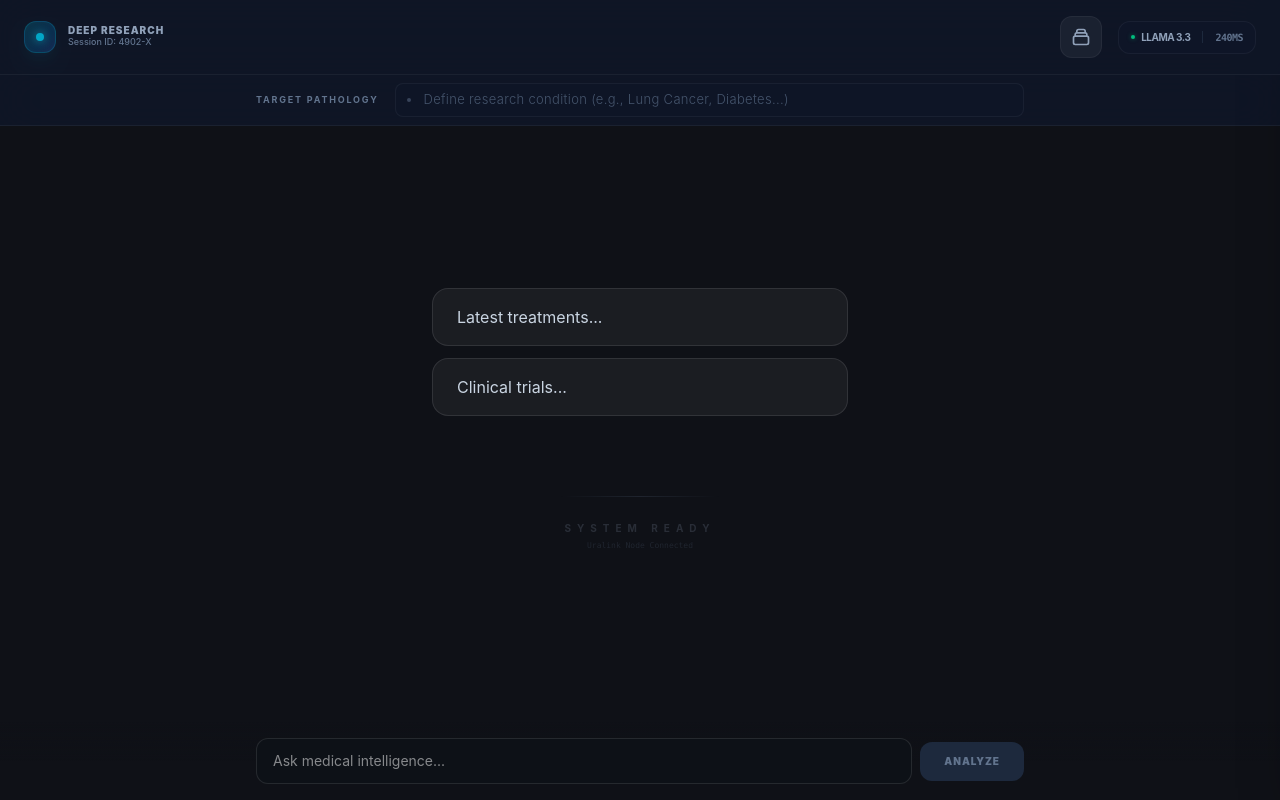
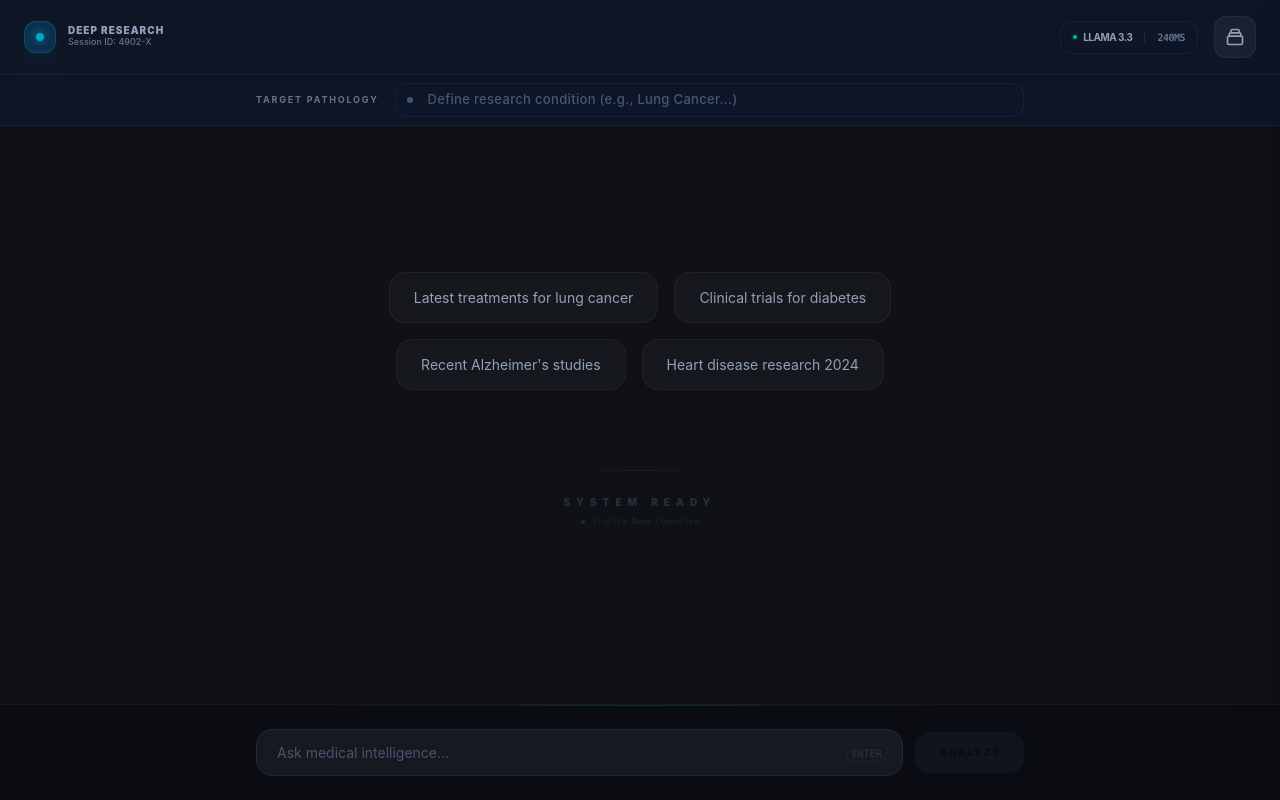
Before and after one commit to nehasingh10985-a11y/uralink, a React app in the folder frontend/: page / in a window 1280 px wide. Built offline with nearby package versions, Linux system fonts and the light colour scheme; the HTML template or start-up script is replaced by a standard one.

Commit message:
fix frontend code

```diff
--- a/frontend/src/App.jsx
+++ b/frontend/src/App.jsx
@@ -1,4 +1,4 @@
-import { useState, useEffect, useCallback } from "react";
+import { useState, useEffect, useCallback } from "react"; // 1. useCallback import kiya
 import { v4 as uuidv4 } from "uuid";
 import Header from "./components/Header";
 import DiseaseBar from "./components/DiseaseBar";
@@ -31,6 +31,7 @@ export default function App() {
     setQuery("");
   };
 
+  // --- OPTIMIZED: Memoized Toggle Logic ---
   const handleToggleSave = useCallback((paper, showToast = true) => {
     setSavedPapers((prev) => {
       const paperUniqueKey = paper.doi || paper.title;
@@ -54,41 +55,32 @@ export default function App() {
         return prev.filter((p) => (p.doi || p.title) !== paperUniqueKey);
       } else {
         if (showToast) toast.success("Saved to Workbench", toastConfig);
+        // Note: isSidebarOpen toggle yahan callback ke bahar effect handle karega
         return [...prev, paper];
       }
     });
-  }, []);
+  }, []); // Empty array matlab identity stable rahegi
 
+  // --- NEW: Memoized Sidebar Toggle ---
   const handleToggleWorkbench = useCallback(() => {
     setIsSidebarOpen((prev) => !prev);
   }, []);
 
   return (
-    // 'h-screen' zaroori hai taaki app mobile screen ke andar rahe
     <div className="flex h-screen bg-[#0f1117] text-gray-200 font-sans overflow-hidden relative">
-      <Toaster position="top-right" reverseOrder={false} />
+      <Toaster position="bottom-right" reverseOrder={false} />
 
-      {/* Main Container */}
       <div
-        className={`flex flex-col flex-1 min-w-0 transition-all duration-500 relative ${
-          isSidebarOpen ? "lg:mr-96" : "mr-0"
-        }`}
+        className={`flex flex-col flex-1 transition-all duration-500 ${isSidebarOpen ? "mr-0 lg:mr-96" : "mr-0"}`}
       >
-        {/* Header - Fixed at top */}
+        {/* Memoized Header will not re-render on query state change */}
         <Header
           onToggleWorkbench={handleToggleWorkbench}
           savedCount={savedPapers.length}
         />
 
-        {/* Content Area - Scrollable */}
-        <div className="flex-1 flex flex-col overflow-hidden">
-          {/* DiseaseBar - Mobile par tight padding */}
-          <div className="px-2 md:px-0">
         <DiseaseBar disease={disease} setDisease={setDisease} />
-          </div>
 
-          {/* ChatArea - Iska apna internal scroll hona chahiye */}
-          <div className="flex-1 overflow-y-auto custom-scrollbar">
         <ChatArea
           messages={messages}
           loadingPhase={loadingPhase}
@@ -97,11 +89,7 @@ export default function App() {
           savedPapers={savedPapers}
           onToggleSave={handleToggleSave}
         />
-          </div>
-        </div>
 
-        {/* InputBar - Mobile par bottom par fixed rahega */}
-        <div className="p-2 md:p-4 bg-[#0f1117] border-t border-white/5">
         <InputBar
           query={query}
           setQuery={setQuery}
@@ -109,16 +97,7 @@ export default function App() {
           loading={loadingPhase !== null}
         />
       </div>
-      </div>
 
-      {/* Sidebar - Mobile par Overlay ban jayega, Desktop par Push karega */}
-      <div
-        className={`
-        fixed top-0 right-0 h-full z-[60] transition-transform duration-300
-        ${isSidebarOpen ? "translate-x-0" : "translate-x-full"}
-        lg:relative lg:translate-x-0 ${isSidebarOpen ? "lg:w-96" : "lg:w-0"}
-      `}
-      >
       <WorkbenchSidebar
         isOpen={isSidebarOpen}
         setIsOpen={setIsSidebarOpen}
@@ -126,14 +105,5 @@ export default function App() {
         onRemove={handleToggleSave}
       />
     </div>
-
-      {/* Mobile Overlay - Jab sidebar khule toh background dark ho jaye */}
-      {isSidebarOpen && (
-        <div
-          className="fixed inset-0 bg-black/50 z-[55] lg:hidden"
-          onClick={() => setIsSidebarOpen(false)}
-        />
-      )}
-    </div>
   );
 }
--- a/frontend/src/components/ChatArea.jsx
+++ b/frontend/src/components/ChatArea.jsx
@@ -1,7 +1,7 @@
 import MessageBubble from "./MessageBubble";
 import WelcomeScreen from "./WelcomeScreen";
 import Loader from "./Loader";
-import SkeletonCard from "./SkeletonCard"; // SkeletonCard import karna mat bhoolna
+import SkeletonCard from "./SkeletonCard";
 
 export default function ChatArea({
   messages,
@@ -12,11 +12,12 @@ export default function ChatArea({
   onToggleSave,
 }) {
   return (
-    <div className="flex-1 overflow-y-auto px-6 md:px-16 py-8 flex flex-col scroll-smooth custom-scrollbar">
-      {/* 1. Full-Height Welcome Screen */}
+    // 'px-4' for mobile, 'md:px-16' for desktop
+    <div className="flex-1 overflow-y-auto px-4 md:px-16 py-4 md:py-8 flex flex-col scroll-smooth custom-scrollbar">
+      {/* 1. Full-Height Welcome Screen - Height adjusted for mobile */}
       {messages.length === 0 && (
-        <div className="flex-1 flex items-center justify-center min-h-[70vh]">
-          <div className="animate-in fade-in zoom-in duration-1000">
+        <div className="flex-1 flex items-center justify-center min-h-[60vh] md:min-h-[70vh]">
+          <div className="animate-in fade-in zoom-in duration-1000 w-full">
             <WelcomeScreen setQuery={setQuery} />
           </div>
         </div>
@@ -24,7 +25,8 @@ export default function ChatArea({
 
       {/* 2. Wide Message Container */}
       <div className="max-w-7xl mx-auto w-full flex flex-col">
-        <div className="flex flex-col gap-12 md:gap-20">
+        {/* Gap reduced for mobile to save vertical space */}
+        <div className="flex flex-col gap-6 md:gap-20">
           {messages.map((msg, i) => (
             <div
               key={i}
@@ -40,12 +42,11 @@ export default function ChatArea({
 
           {/* 3. Research Loader & Skeleton Section */}
           {loadingPhase === "research" && (
-            <div className="py-10 border-t border-white/5 space-y-8 animate-in fade-in duration-500">
-              {/* Loader indicator */}
+            <div className="py-6 md:py-10 border-t border-white/5 space-y-6 md:space-y-8 animate-in fade-in duration-500">
               <Loader phase="research" />
 
-              {/* --- SKELETON GRID ADDED HERE --- */}
-              <div className="grid grid-cols-1 md:grid-cols-2 lg:grid-cols-4 gap-4 mt-6">
+              {/* Responsive Grid: 1 col on mobile, 2 on tablet, 4 on desktop */}
+              <div className="grid grid-cols-1 sm:grid-cols-2 lg:grid-cols-4 gap-4 mt-4 md:mt-6">
                 {[1, 2, 3, 4].map((i) => (
                   <SkeletonCard key={i} />
                 ))}
@@ -55,8 +56,8 @@ export default function ChatArea({
         </div>
       </div>
 
-      {/* 4. Large Bottom Spacer */}
-      <div ref={bottomRef} className="h-40 shrink-0" />
+      {/* 4. Bottom Spacer - Adjusted so it doesn't leave a huge blank gap on small screens */}
+      <div ref={bottomRef} className="h-28 md:h-40 shrink-0" />
     </div>
   );
 }
--- a/frontend/src/components/DiseaseBar.jsx
+++ b/frontend/src/components/DiseaseBar.jsx
@@ -2,21 +2,32 @@ import React from "react";
 
 export default function DiseaseBar({ disease, setDisease }) {
   return (
-    <div className="bg-[#0f172a]/80 backdrop-blur-xl border-b border-white/5 px-4 py-2 flex justify-center">
+    <div className="bg-[#0f172a]/90 backdrop-blur-xl border-b border-white/5 px-3 md:px-4 py-2 flex justify-center sticky top-[64px] z-40">
       <div className="max-w-3xl w-full flex items-center gap-3 md:gap-4">
-        {/* Professional Label (Hidden on small mobile screens) */}
+        {/* Professional Label (Sirf Desktop par dikhega) */}
         <span className="hidden md:block text-[9px] text-slate-500 font-bold uppercase tracking-[0.2em] shrink-0">
           Target Pathology
         </span>
 
-        {/* Ultra-sleek Input Field */}
-        <div className="flex-1 relative flex items-center">
-          {/* Subtle indicator dot instead of Emoji */}
-          <div className="absolute left-3 w-1 h-1 rounded-full bg-slate-500/50"></div>
+        {/* Input Container */}
+        <div className="flex-1 relative flex items-center group">
+          {/* Subtle indicator dot - Mobile par thoda highlight kiya hai */}
+          <div
+            className={`absolute left-3 w-1.5 h-1.5 rounded-full transition-all duration-300 ${
+              disease
+                ? "bg-cyan-500 shadow-[0_0_8px_rgba(6,182,212,0.8)]"
+                : "bg-slate-600"
+            }`}
+          ></div>
 
           <input
-            className="w-full bg-slate-900/40 border border-white/5 focus:border-slate-600/50 focus:bg-slate-900/80 rounded-lg pl-7 pr-4 py-1.5 text-[12px] md:text-[13px] text-slate-200 placeholder:text-slate-600 outline-none transition-all duration-300 font-light tracking-wide"
-            placeholder="Define research condition (e.g., Lung Cancer, Diabetes...)"
+            className="w-full bg-slate-900/40 border border-white/5 focus:border-cyan-500/30 focus:bg-slate-900/80 rounded-xl pl-8 pr-4 py-2 md:py-1.5 text-[13px] md:text-[13px] text-slate-200 placeholder:text-slate-500/70 outline-none transition-all duration-300 font-medium tracking-wide"
+            // Mobile par placeholder ko thoda chota rakha hai
+            placeholder={
+              window.innerWidth < 640
+                ? "Search condition..."
+                : "Define research condition (e.g., Lung Cancer...)"
+            }
             value={disease}
             onChange={(e) => setDisease(e.target.value)}
           />
--- a/frontend/src/components/Header.jsx
+++ b/frontend/src/components/Header.jsx
@@ -1,41 +1,53 @@
 import React, { memo } from "react";
 
-// memo se wrap kiya hai taaki input type karte waqt ye re-render na ho
 const Header = memo(({ onToggleWorkbench, savedCount }) => {
-  console.log("Header Rendered"); // Check karne ke liye ki typing par ye render nahi ho raha
+  console.log("Header Rendered");
 
   return (
-    <div className="bg-[#0f172a]/80 backdrop-blur-xl border-b border-white/5 px-4 md:px-6 py-3 md:py-4 flex items-center justify-between sticky top-0 z-[100] w-full">
-      {" "}
+    // 'px-4' for mobile, 'md:px-6' for desktop
+    <div className="bg-[#0f172a]/80 backdrop-blur-xl border-b border-white/5 px-4 md:px-6 py-3 md:py-4 flex items-center justify-between sticky top-0 z-50">
       {/* 1. Left Section: Identity */}
-      <div className="flex items-center gap-3">
-        <div className="w-8 h-8 rounded-xl bg-gradient-to-br from-cyan-500/20 to-blue-500/20 border border-cyan-500/20 flex items-center justify-center shadow-lg shadow-cyan-500/5">
-          <div className="w-2 h-2 bg-cyan-400 rounded-full animate-pulse shadow-[0_0_10px_rgba(34,211,238,0.8)]"></div>
+      <div className="flex items-center gap-2 md:gap-3">
+        {/* Icon size slightly smaller on mobile */}
+        <div className="w-7 h-7 md:w-8 md:h-8 rounded-lg md:rounded-xl bg-gradient-to-br from-cyan-500/20 to-blue-500/20 border border-cyan-500/20 flex items-center justify-center shadow-lg shadow-cyan-500/5">
+          <div className="w-1.5 h-1.5 md:w-2 md:h-2 bg-cyan-400 rounded-full animate-pulse shadow-[0_0_10px_rgba(34,211,238,0.8)]"></div>
         </div>
+
         <div className="flex flex-col">
-          <span className="text-[10px] text-slate-400 font-black uppercase tracking-widest leading-none">
+          <span className="text-[9px] md:text-[10px] text-slate-400 font-black uppercase tracking-widest leading-none">
             Deep Research
           </span>
-          <span className="text-[9px] text-slate-500 font-medium">
+          {/* Mobile par Session ID ko hidden ya bohot chota rakhein taaki layout na bigde */}
+          <span className="text-[8px] md:text-[9px] text-slate-500 font-medium hidden sm:block">
             Session ID: 4902-X
           </span>
         </div>
       </div>
+
       {/* 2. Right Section: Workbench & Stats */}
-      <div className="flex items-center gap-4">
-        {/* Workbench Toggle Button */}
+      <div className="flex items-center gap-2 md:gap-4">
+        {/* System Stats Pill - Desktop only */}
+        <div className="hidden md:flex items-center gap-3 px-3 py-2 rounded-xl bg-slate-900/50 border border-white/5 text-[10px] font-bold uppercase tracking-tighter">
+          <span className="flex items-center gap-1.5 text-slate-400">
+            <div className="w-1 h-1 bg-emerald-500 rounded-full shadow-[0_0_4px_rgba(16,185,129,0.5)]"></div>
+            Llama 3.3
+          </span>
+          <div className="w-[1px] h-3 bg-slate-800"></div>
+          <span className="text-slate-500 font-mono">240ms</span>
+        </div>
+
+        {/* Workbench Toggle Button - Slightly smaller on mobile */}
         <button
           onClick={onToggleWorkbench}
-          className={`group relative p-2.5 rounded-xl transition-all duration-300 border ${
+          className={`group relative p-2 md:p-2.5 rounded-lg md:rounded-xl transition-all duration-300 border ${
             savedCount > 0
               ? "bg-cyan-500/5 border-cyan-500/30 text-cyan-400 shadow-[0_0_15px_rgba(6,182,212,0.1)]"
               : "bg-white/5 border-white/5 text-slate-400 hover:border-white/10"
           }`}
           title="Open Research Workbench"
         >
-          {/* Briefcase/Workbench Icon */}
           <svg
-            className="w-5 h-5 transition-transform group-hover:scale-110"
+            className="w-4 h-4 md:w-5 md:h-5 transition-transform group-hover:scale-110"
             fill="none"
             stroke="currentColor"
             viewBox="0 0 24 24"
@@ -50,21 +62,11 @@ const Header = memo(({ onToggleWorkbench, savedCount }) => {
 
           {/* Notification Badge */}
           {savedCount > 0 && (
-            <span className="absolute -top-1.5 -right-1.5 bg-cyan-500 text-black text-[10px] font-black px-1.5 py-0.5 rounded-full ring-4 ring-[#0f172a] animate-in zoom-in">
+            <span className="absolute -top-1 -right-1 md:-top-1.5 md:-right-1.5 bg-cyan-500 text-black text-[8px] md:text-[10px] font-black px-1.5 py-0.5 rounded-full ring-2 md:ring-4 ring-[#0f172a] animate-in zoom-in">
               {savedCount}
             </span>
           )}
         </button>
-
-        {/* System Stats Pill */}
-        <div className="hidden md:flex items-center gap-3 px-3 py-2 rounded-xl bg-slate-900/50 border border-white/5 text-[10px] font-bold uppercase tracking-tighter">
-          <span className="flex items-center gap-1.5 text-slate-400">
-            <div className="w-1 h-1 bg-emerald-500 rounded-full shadow-[0_0_4px_rgba(16,185,129,0.5)]"></div>
-            Llama 3.3
-          </span>
-          <div className="w-[1px] h-3 bg-slate-800"></div>
-          <span className="text-slate-500 font-mono">240ms</span>
-        </div>
       </div>
     </div>
   );
--- a/frontend/src/components/InputBar.jsx
+++ b/frontend/src/components/InputBar.jsx
@@ -2,30 +2,53 @@ import React from "react";
 
 export default function InputBar({ query, setQuery, onSubmit, loading }) {
   return (
-    <div className="fixed bottom-0 left-0 right-0 p-4 bg-gradient-to-t from-[#0f1117] via-[#0f1117] to-transparent z-40">
-      {/* Container: Content ko center mein rakhega */}
-      <div className="max-w-3xl mx-auto flex gap-2 items-center">
-        {/* Input Field */}
-        <input
-          value={query}
-          onChange={(e) => setQuery(e.target.value)}
-          onKeyDown={(e) => e.key === "Enter" && onSubmit()}
-          className="flex-1 bg-[#0d1117] border border-white/10 rounded-xl px-4 py-3 text-sm text-white focus:outline-none focus:border-cyan-500/50 transition-colors"
-          placeholder="Ask medical intelligence..."
-          disabled={loading}
-        />
+    <div className="bg-[#0b0d12]/95 backdrop-blur-md border-t border-white/5 px-4 py-4 md:py-6 relative overflow-hidden">
+      {/* Subtle background glow to connect with the "Neural" theme */}
+      <div className="absolute top-0 left-1/2 -translate-x-1/2 w-1/2 h-[1px] bg-gradient-to-r from-transparent via-cyan-500/20 to-transparent" />
 
-        {/* Analyze Button */}
+      <div className="max-w-3xl mx-auto flex gap-3 items-center">
+        {/* 1. Enhanced Input Field */}
+        <div className="relative flex-1 group">
+          <input
+            className="w-full bg-[#161922] border border-slate-800 focus:border-cyan-500/40 rounded-2xl px-5 py-3 text-[14px] text-slate-200 placeholder:text-slate-600 outline-none transition-all duration-300 group-hover:bg-[#1c202b] focus:shadow-[0_0_20px_rgba(6,182,212,0.05)]"
+            placeholder="Ask medical intelligence..."
+            value={query}
+            onChange={(e) => setQuery(e.target.value)}
+            onKeyDown={(e) => e.key === "Enter" && !loading && onSubmit()}
+          />
+
+          {/* Dynamic Loading Indicator */}
+          {loading ? (
+            <div className="absolute right-4 top-1/2 -translate-y-1/2">
+              <div className="w-4 h-4 border-2 border-cyan-500/20 border-t-cyan-400 rounded-full animate-spin" />
+            </div>
+          ) : (
+            <div className="hidden md:flex absolute right-4 top-1/2 -translate-y-1/2 items-center gap-1 opacity-20 group-focus-within:opacity-40 transition-opacity">
+              <span className="text-[10px] font-mono text-slate-400 border border-slate-700 px-1 rounded whitespace-nowrap">
+                ENTER
+              </span>
+            </div>
+          )}
+        </div>
+
+        {/* 2. Sharp Action Button */}
         <button
           onClick={onSubmit}
           disabled={loading || !query.trim()}
-          className={`px-6 py-3 rounded-xl font-black text-[10px] uppercase tracking-widest transition-all ${
-            loading || !query.trim()
-              ? "bg-slate-800 text-slate-500 cursor-not-allowed"
-              : "bg-cyan-600 text-white shadow-lg shadow-cyan-500/20 active:scale-95"
-          }`}
+          className="
+            relative group/btn overflow-hidden
+            bg-cyan-500 hover:bg-cyan-400
+            disabled:bg-slate-800 disabled:opacity-30
+            text-[#0a0f1a] font-black text-[11px] uppercase tracking-widest
+            px-6 py-3 rounded-2xl
+            transition-all active:scale-95
+            shadow-[0_0_20px_rgba(6,182,212,0.1)]
+          "
         >
-          {loading ? "Analyzing..." : "Analyze"}
+          <span className="relative z-10">{loading ? "Wait" : "Analyze"}</span>
+
+          {/* Subtle button shine animation on hover */}
+          <div className="absolute inset-0 bg-gradient-to-r from-transparent via-white/20 to-transparent -translate-x-full group-hover/btn:translate-x-full transition-transform duration-700" />
         </button>
       </div>
     </div>
--- a/frontend/src/components/WelcomeScreen.jsx
+++ b/frontend/src/components/WelcomeScreen.jsx
@@ -11,32 +11,55 @@ const suggestions = [
 export default function WelcomeScreen({ setQuery }) {
   return (
     <motion.div
-      initial={{ opacity: 0, scale: 0.98 }}
-      animate={{ opacity: 1, scale: 1 }}
-      transition={{ duration: 1, ease: "easeOut" }}
-      // Fixed inset-0 + flex-col + justify-center keeps everything in dead center
-      className="fixed inset-0 z-0 flex flex-col items-center justify-center p-6 pointer-events-none"
+      initial={{ opacity: 0, y: 10 }}
+      animate={{ opacity: 1, y: 0 }}
+      transition={{ duration: 0.8, ease: "easeOut" }}
+      // 'fixed' ko 'absolute' mein badla aur padding-top add kiya mobile ke liye
+      className="absolute inset-0 z-0 flex flex-col items-center justify-start md:justify-center p-6 pt-24 md:pt-6 pointer-events-none"
     >
       <div className="w-full max-w-2xl mx-auto pointer-events-auto">
-        {/* Responsive Chip Grid */}
-        <div className="flex flex-col gap-3 w-full max-w-md mx-auto px-4 mt-10">
-          {["Latest treatments...", "Clinical trials..."].map((text) => (
-            <button className="w-full py-4 px-6 rounded-2xl bg-white/5 border border-white/10 text-slate-300 text-sm md:text-base hover:bg-white/10 transition-all text-left">
-              {text}
+        {/* Suggestion Chips - Mobile par Stack, Tablet par Grid */}
+        <div className="flex flex-col sm:flex-row sm:flex-wrap items-center justify-center gap-3 md:gap-4">
+          {suggestions.map((s) => (
+            <button
+              key={s}
+              onClick={() => setQuery(s)}
+              className="
+                w-full sm:w-auto        /* Mobile pe full width */
+                px-5 md:px-6
+                py-4 md:py-3.5
+                rounded-xl md:rounded-2xl
+                border border-white/5
+                bg-white/[0.03]
+                text-[13px] md:text-[14px]
+                text-slate-400
+                hover:border-cyan-500/40
+                hover:text-cyan-400
+                hover:bg-cyan-500/5
+                transition-all duration-300
+                active:scale-[0.98]
+                backdrop-blur-md
+                text-center sm:text-left
+              "
+            >
+              {s}
             </button>
           ))}
         </div>
 
-        {/* Minimal Footer Decor */}
-        <div className="mt-20 flex flex-col items-center gap-6 opacity-20">
-          <div className="h-[1px] w-40 bg-gradient-to-r from-transparent via-slate-500 to-transparent"></div>
-          <div className="flex flex-col items-center gap-1">
-            <span className="text-[10px] font-bold uppercase tracking-[0.6em] text-slate-400 text-center">
+        {/* Minimal Footer Decor - Mobile par gap kam kiya gaya hai */}
+        <div className="mt-12 md:mt-20 flex flex-col items-center gap-4 md:gap-6 opacity-30">
+          <div className="h-[1px] w-32 md:w-40 bg-gradient-to-r from-transparent via-slate-700 to-transparent"></div>
+          <div className="flex flex-col items-center gap-1.5">
+            <span className="text-[9px] md:text-[10px] font-black uppercase tracking-[0.4em] md:tracking-[0.6em] text-slate-500 text-center">
               System Ready
             </span>
-            <span className="text-[8px] font-mono text-slate-500">
-              Uralink Node Connected
-            </span>
+            <div className="flex items-center gap-2">
+              <span className="w-1 h-1 rounded-full bg-emerald-500 animate-pulse"></span>
+              <span className="text-[8px] font-mono text-slate-600">
+                Uralink Node Connected
+              </span>
+            </div>
           </div>
         </div>
       </div>
```
Also changed, not shown: frontend/src/components/MessageBubble.jsx (+38 -27 lines), frontend/src/components/SkeletonCard.jsx (+14 -6 lines), frontend/src/components/TrialCard.jsx (+26 -33 lines). Lines whose indentation alone changed are shown as unchanged.
